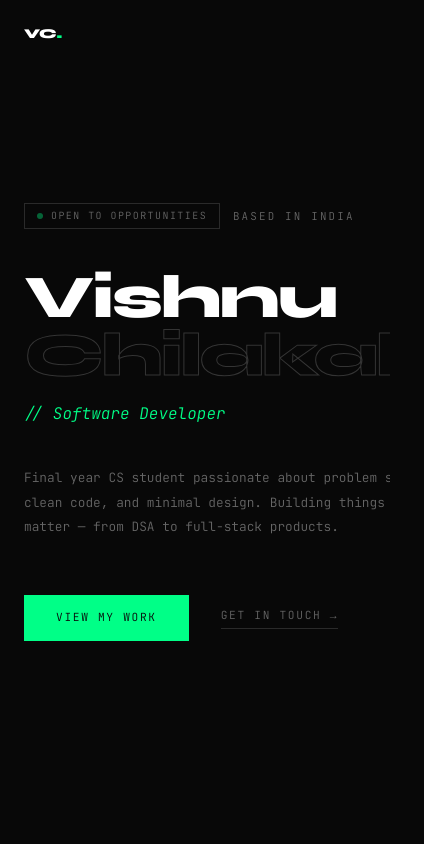
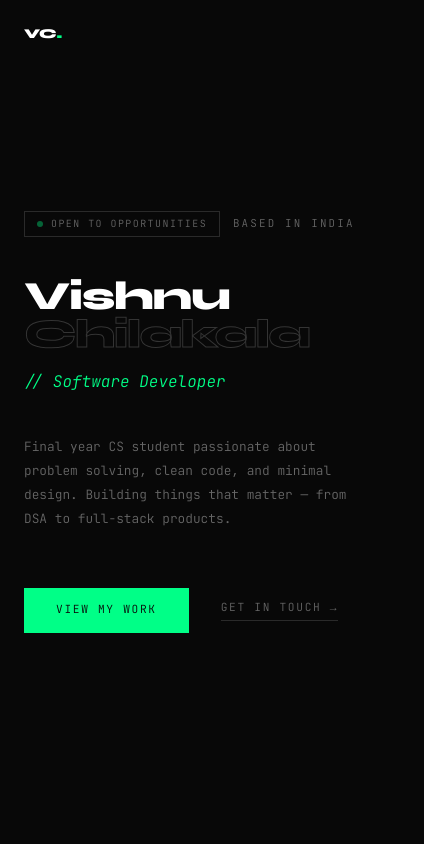
Before and after one commit to Vishnu539/portfolio, a React (Vite) app: page / in a window 390 px wide. Shown: the top 844 px of the page, 424 px wide, since content can reach past the window. Built offline with nearby package versions, Linux system fonts and the light colour scheme.

Commit message:
modify certifications section for better responsiveness

```diff
--- a/src/styles/global.css
+++ b/src/styles/global.css
@@ -18,6 +18,11 @@ html { scroll-behavior: smooth; }
 ::selection {
     color: var(--green);
     background-color: var(--line);
+}
+
+html, body {
+    max-width: 100%;
+    overflow-x: hidden;
 }
 
 p,
@@ -132,6 +137,7 @@ strong {
 }
 
 .visual-illustration img {
+    max-width: 100%;
     width: 80%;
     height: auto;
     display: block;
@@ -801,6 +807,12 @@ footer strong { color: var(--white); }
     .nav-links { display: none; }
     section { padding: 5rem 1.5rem; }
     #hero { padding: 0 1.5rem; }
+    .hero-name {
+        font-size: clamp(2.5rem, 8vw, 3.5rem);
+    }
+    .hero-inner {
+        max-width: 100%;
+    }
     .about-grid,
     .skills-layout,
     .contact-grid { grid-template-columns: 1fr; gap: 3rem; }
@@ -808,6 +820,11 @@ footer strong { color: var(--white); }
     .project-card.featured { grid-column: auto; grid-template-columns: 1fr; }
     .hero-code, .hero-corner { display: none; }
     .stats-row { grid-template-columns: 1fr 1fr; }
+    .cert-grid {
+        grid-template-columns: 1fr;
+    }
     footer { flex-direction: column; gap: 1rem; text-align: center; }
     .projects-header { flex-direction: column; align-items: flex-start; gap: 1rem; }
+    #cur,
+    #cur-ring{ display: none; }
 }
```
